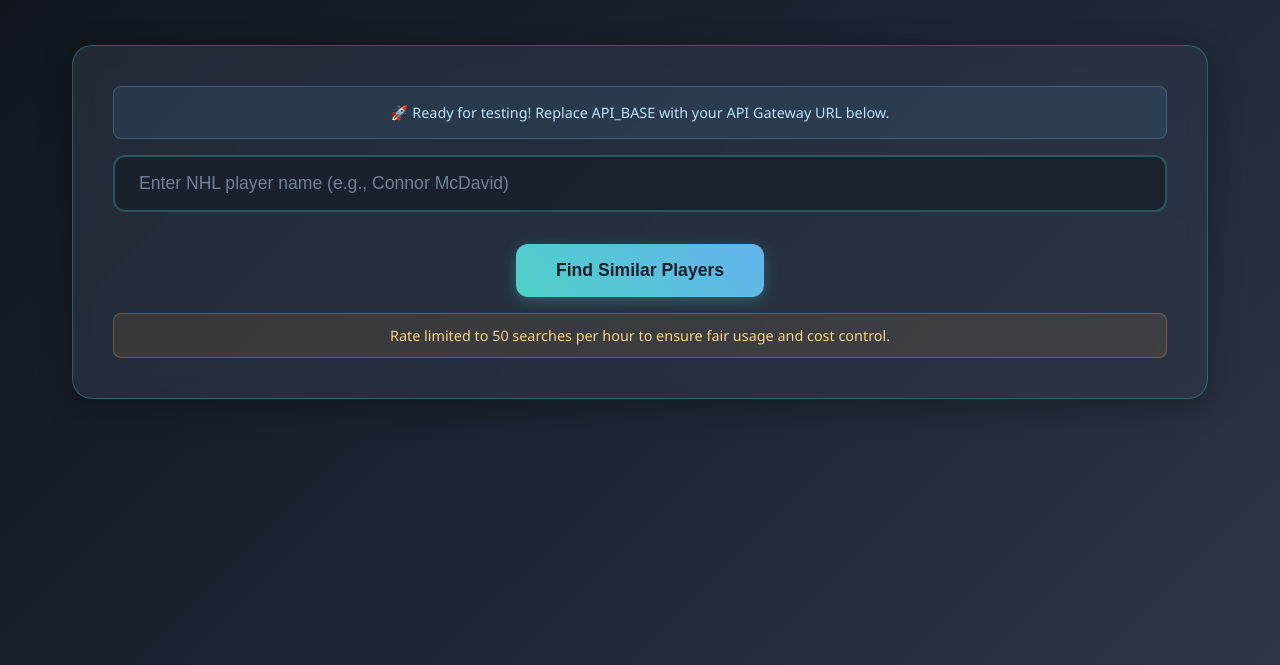
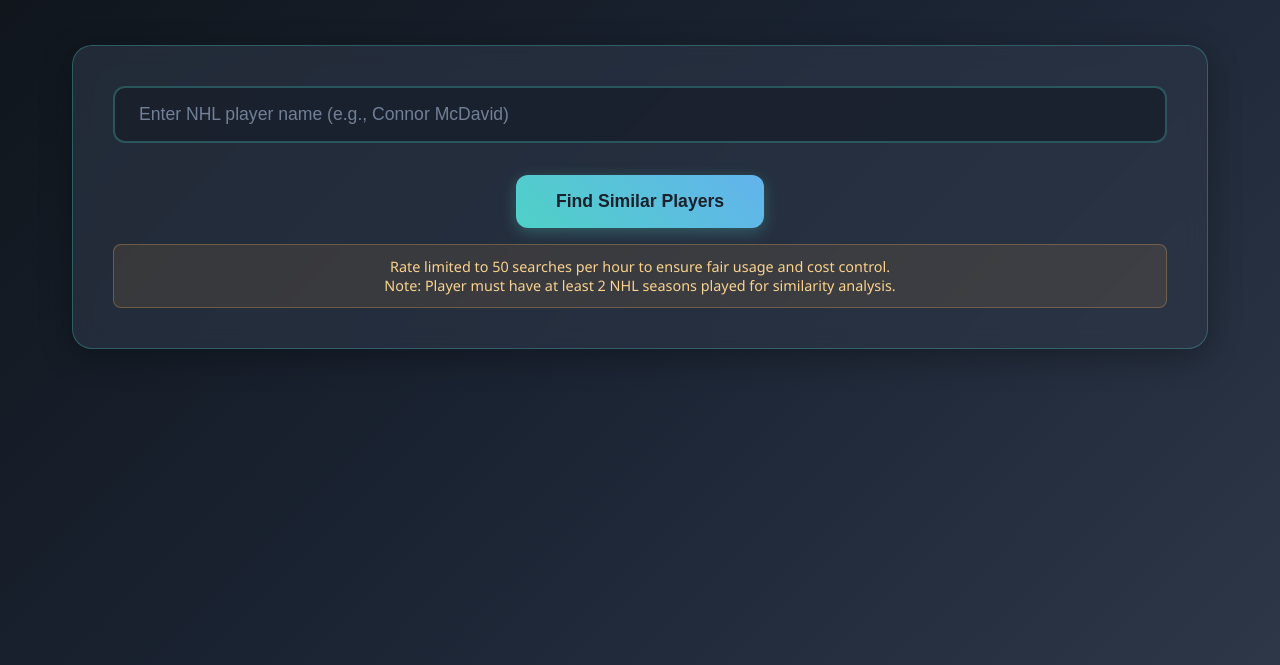
Before and after one commit to rmahtab/nhl-player-projections, a plain HTML site: page docs/index.html in a window 1280 px wide. Shown: the part 135-800 px from the top of the page. Drawn offline with Linux system fonts and the light colour scheme.

Commit message:
Add files via upload

```diff
--- a/docs/index.html
+++ b/docs/index.html
@@ -292,10 +292,6 @@
         </div>
 
         <div class="search-section">
-            <div class="setup-notice">
-                🚀 Ready for testing! Replace API_BASE with your API Gateway URL below.
-            </div>
-
             <div class="search-container">
                 <input type="text" class="search-input" placeholder="Enter NHL player name (e.g., Connor McDavid)" autocomplete="off">
                 <div class="autocomplete-dropdown"></div>
@@ -304,7 +300,8 @@
                 <button class="search-button">Find Similar Players</button>
             </div>
             <div class="rate-limit-warning">
-                Rate limited to 50 searches per hour to ensure fair usage and cost control.
+                Rate limited to 50 searches per hour to ensure fair usage and cost control.<br>
+                Note: Player must have at least 2 NHL seasons played for similarity analysis.
             </div>
             <div class="error-message"></div>
 
```
